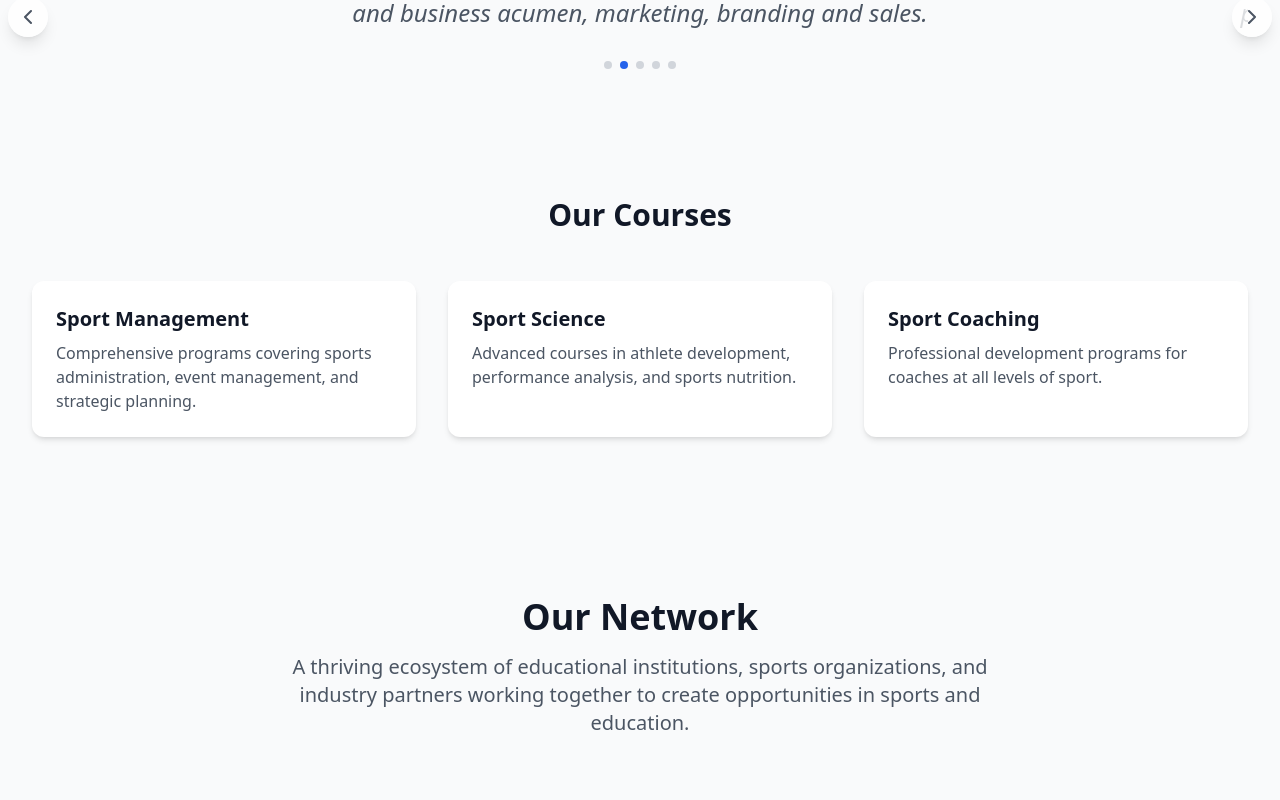
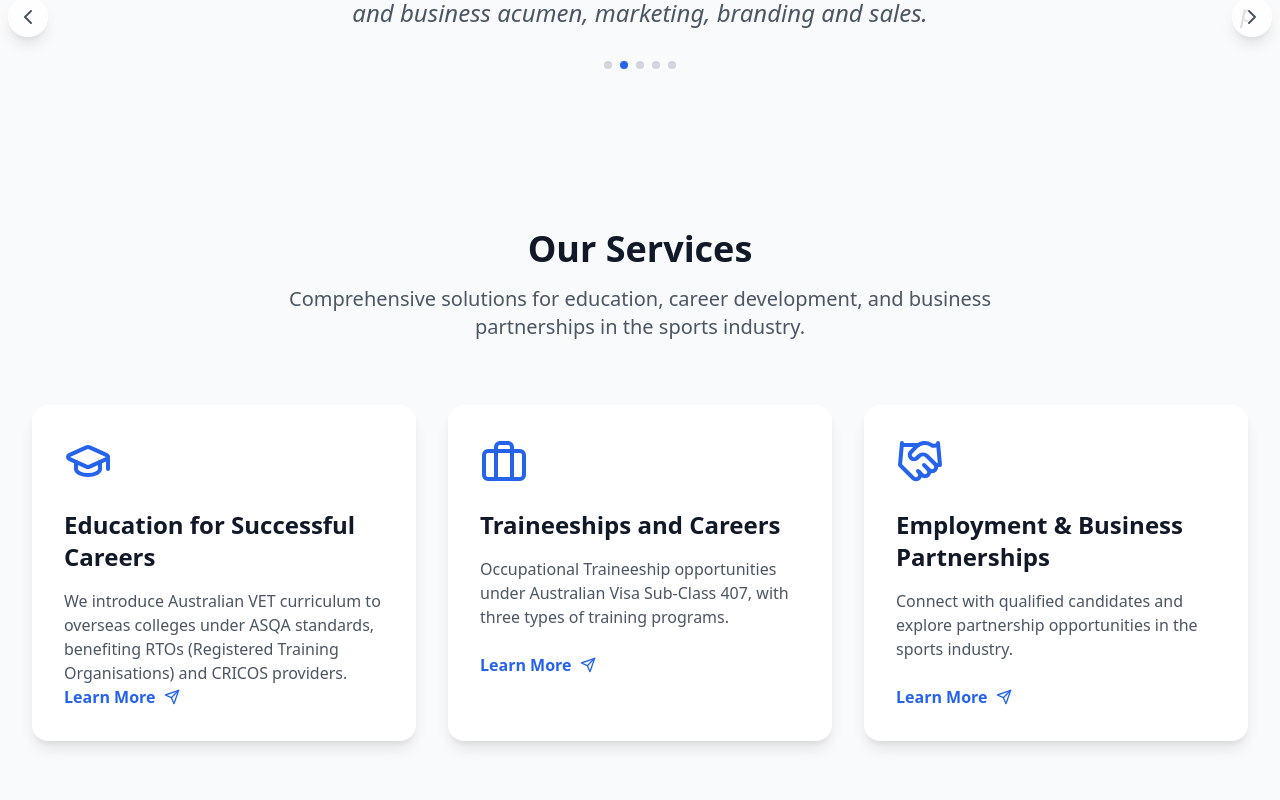
Before and after one commit to sameerbulakh/apac, a React (Vite) app: page / in a window 1280 px wide. Shown: the part 3280-4080 px from the top of the page. Built offline with nearby package versions, Linux system fonts and the light colour scheme.

Commit message:
Add back Services component to App.tsx

```diff
--- a/src/App.tsx
+++ b/src/App.tsx
@@ -4,6 +4,7 @@ import Hero from './components/Hero';
 import WhatWeDo from './components/WhatWeDo';
 import HowWeDoIt from './components/HowWeDoIt';
 import Slider from './components/Slider';
+import Services from './components/Services';
 import OurCourses from './components/OurCourses';
 import OurNetwork from './components/OurNetwork';
 import AboutUs from './components/AboutUs';
@@ -19,6 +20,7 @@ function App() {
         <WhatWeDo />
         <HowWeDoIt />
         <Slider />
+        <Services />
         <OurCourses />
         <OurNetwork />
         <AboutUs />
```
